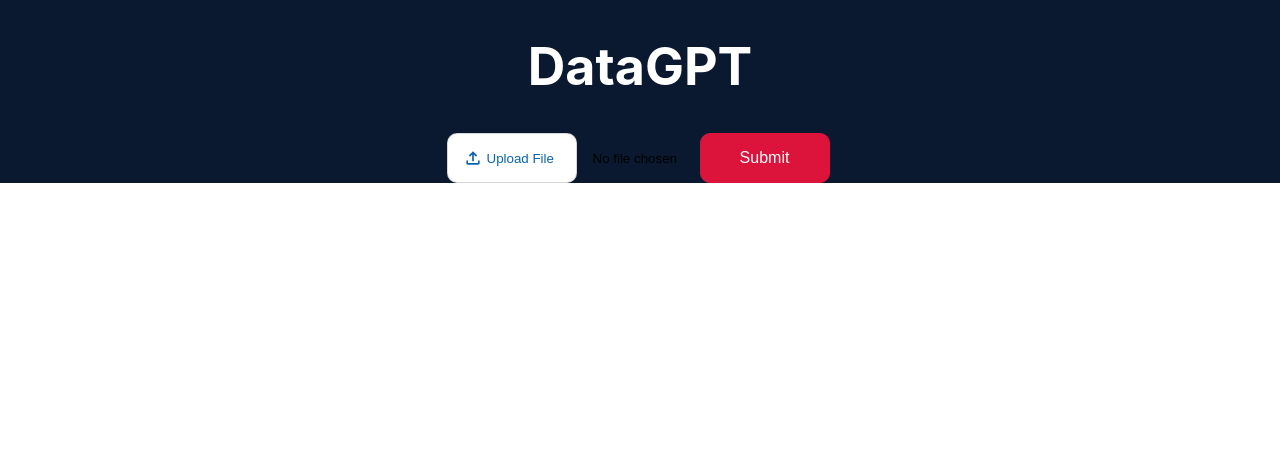
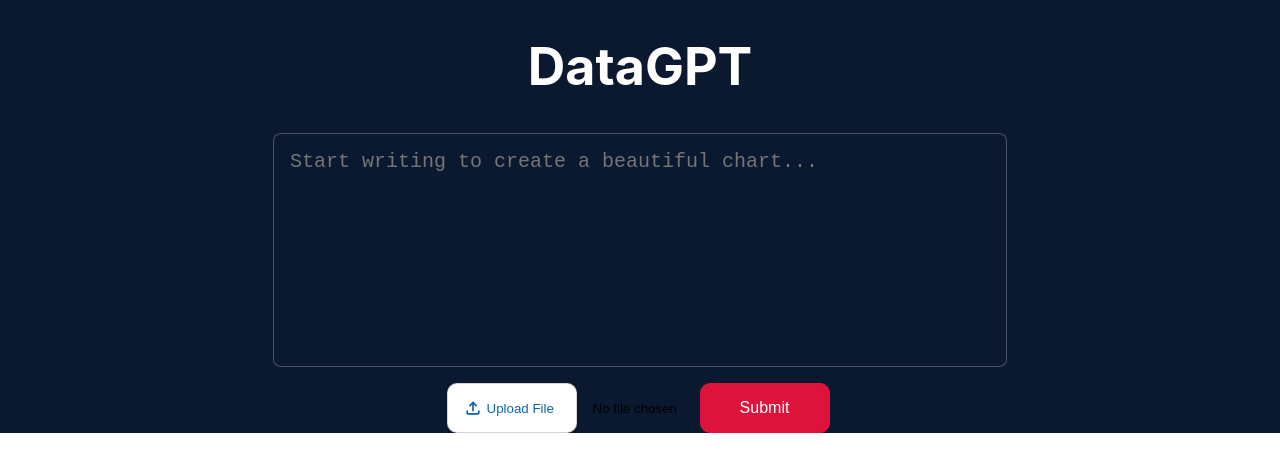
Before and after one commit to Mahirs7/DataGPT, a React (Create React App) app in the folder datagpt/: page / in a window 1280 px wide. Shown: the top 472 px of the page. Built offline with nearby package versions, Linux system fonts and the light colour scheme.

Commit message:
text input wo openai

```diff
--- a/datagpt/src/App.js
+++ b/datagpt/src/App.js
@@ -1,9 +1,10 @@
 import './App.css';
 import { DataLoader } from './components/DataLoader';
-import React from 'react'
+import { TextInput } from './components/TextInput';
+import React from 'react';
 
 function App() {
-  const [text, setText] = React.useState('')
+  const [input, setInput] = React.useState('');
   return (
     <div className="App">
       <div className="App-header">
@@ -11,6 +12,10 @@ function App() {
           DataGPT
         </h1>
       </div>
+      <TextInput input={input} onInputUpdate={(newInput) => {
+        setInput(newInput);
+        console.log(input)
+      }}/>
       <DataLoader />
     </div>
   );
--- a/datagpt/src/components/DataLoader.js
+++ b/datagpt/src/components/DataLoader.js
@@ -63,6 +63,7 @@ export function DataLoader() {
             id={"csvFileInput"}
             accept={".csv"}
             onChange={handleOnChange}
+            color={'transparent'}
         />
         <button
             onClick={(e) => {
--- /dev/null
+++ b/datagpt/src/components/TextInput.css
@@ -0,0 +1,60 @@
+.Form {
+    display: flex;
+    flex-direction: column;
+    align-items: center;
+    max-width: 700px;
+    margin: 0 auto;
+}
+
+.text-area {
+    width: 100%;
+    height: 200px;
+    padding: 1rem;
+    margin-bottom: 1rem;
+    border: 1.5px solid rgba(255, 255, 255, 0.25);
+    border-radius: 8px;
+    resize: none;
+    outline: none;
+    display: block;
+    background-color: #0a192f;
+    font-size: 1.25rem;
+    color: white
+}
+
+
+.enhancing-button {
+    padding: 8px 16px;
+    border: 1.5px solid #0a192f;
+    border-radius: 12px;
+    font-size: 1.75rem;
+    color: white;
+    font-weight: 500;
+    cursor: pointer;
+    display: block;
+    margin-top: 1rem;
+    background-color: crimson;
+    transition: all 0.3 ease;
+}
+
+.enhancing-button:hover {
+    padding: 8px 16px;
+    font-size: 1.75rem;
+    color: aqua;
+    background: none;
+    border: 1.5px solid crimson;
+}
+
+.back-button {
+    padding: 8px 16px;
+    border: 1.5px solid #0a192f;
+    border-radius: 12px;
+    font-size: 1.75rem;
+    color: white;
+    font-weight: 500;
+    cursor: pointer;
+    display: block;
+    margin-top: 1rem;
+    margin-left: 1.75rem;
+    background-color: crimson;
+    transition: all 0.3 ease;
+}
--- /dev/null
+++ b/datagpt/src/components/TextInput.js
@@ -0,0 +1,26 @@
+// import { Configuration, OpenAIApi } from 'openai';
+// import { useState } from 'react';
+// import { arrayItems } from './Options';
+import React from "react";
+import './TextInput.css';
+
+export const TextInput = ({ input, onInputUpdate }) => {
+
+    const handleInputChange = (e) => {
+        const newInput = e.target.value;
+        onInputUpdate(newInput);
+    };
+
+    return (
+        <div className="Form">
+            <textarea
+            className="text-area"
+            placeholder="Start writing to create a beautiful chart..."
+            cols={100}
+            rows={20}
+            onChange={handleInputChange}
+            value={input}
+            />
+        </div>
+    );
+};
```
Also changed, not shown: 1 other file (tests, documents, lock files or other folders).
